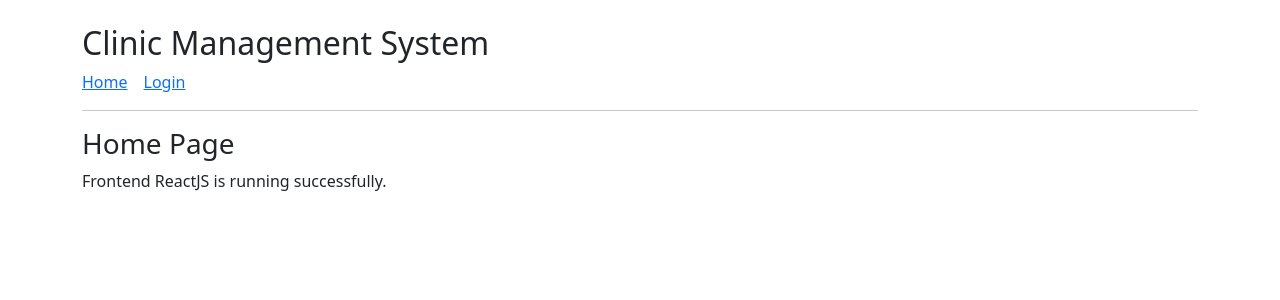
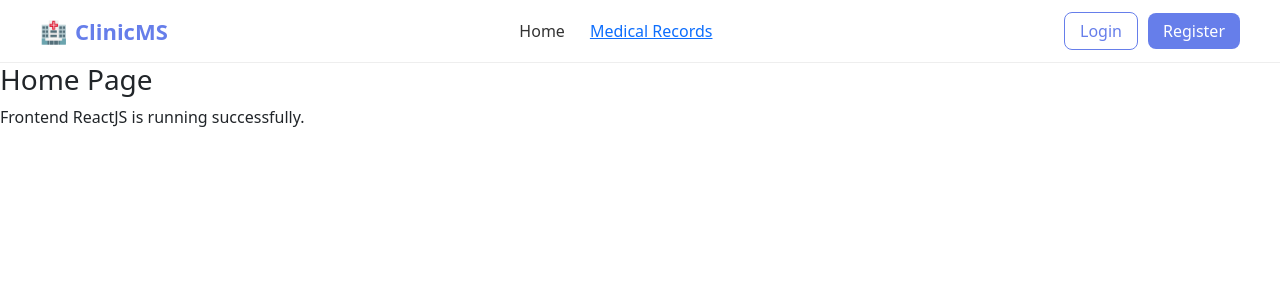
Before and after one commit to hltngyyn-12/clinic-management, a React app in the folder frontend/: page / in a window 1280 px wide. Shown: the top 300 px of the page. Built offline with nearby package versions, Linux system fonts and the light colour scheme; no server answers; the HTML template or start-up script is replaced by a standard one.

Commit message:
feat(ui): add medical records navigation

```diff
--- a/frontend/src/layouts/MainLayout.jsx
+++ b/frontend/src/layouts/MainLayout.jsx
@@ -1,15 +1,154 @@
-import { Outlet, Link } from "react-router-dom";
+import { Outlet, Link, useNavigate } from "react-router-dom";
+
 function MainLayout() {
+  const navigate = useNavigate();
+  const user = JSON.parse(localStorage.getItem("user"));
+
+  const handleLogout = () => {
+    localStorage.removeItem("token");
+    localStorage.removeItem("user");
+    navigate("/login");
+  };
+
   return (
-    <div className="container mt-4">
-      <h2>Clinic Management System</h2>
-      <nav className="mb-3">
-        <Link to="/" className="me-3">Home</Link>
-        <Link to="/login">Login</Link>
+    <>
+      {/* NAVBAR */}
+      <nav
+        style={{
+          position: "sticky",
+          top: 0,
+          zIndex: 1000,
+          backdropFilter: "blur(10px)",
+          background: "rgba(255,255,255,0.8)",
+          padding: "12px 40px",
+          display: "flex",
+          justifyContent: "space-between",
+          alignItems: "center",
+          borderBottom: "1px solid #eee"
+        }}
+      >
+        {/* LOGO */}
+        <div
+          onClick={() => navigate("/")}
+          style={{
+            fontWeight: "bold",
+            fontSize: "22px",
+            cursor: "pointer",
+            display: "flex",
+            alignItems: "center",
+            gap: "8px"
+          }}
+        >
+          🏥 <span style={{ color: "#667eea" }}>ClinicMS</span>
+        </div>
+
+        {/* MENU */}
+        <div style={{ display: "flex", gap: "25px" }}>
+          <Link
+            to="/"
+            style={{
+              textDecoration: "none",
+              color: "#333",
+              fontWeight: "500"
+            }}
+          >
+            Home
+          </Link>
+
+          <Link to="/medical-records">Medical Records</Link>
+
+          {user && (
+            <Link
+              to="/appointments"
+              style={{
+                textDecoration: "none",
+                color: "#333",
+                fontWeight: "500"
+              }}
+            >
+              Appointments
+            </Link>
+          )}
+        </div>
+
+        {/* RIGHT */}
+        <div style={{ display: "flex", alignItems: "center", gap: "10px" }}>
+          {!user ? (
+            <>
+              <button
+                onClick={() => navigate("/login")}
+                style={{
+                  padding: "6px 15px",
+                  borderRadius: "8px",
+                  border: "1px solid #667eea",
+                  background: "transparent",
+                  color: "#667eea",
+                  cursor: "pointer"
+                }}
+              >
+                Login
+              </button>
+
+              <button
+                onClick={() => navigate("/register")}
+                style={{
+                  padding: "6px 15px",
+                  borderRadius: "8px",
+                  border: "none",
+                  background: "#667eea",
+                  color: "#fff",
+                  cursor: "pointer"
+                }}
+              >
+                Register
+              </button>
+            </>
+          ) : (
+            <>
+              {/* Avatar giả */}
+              <div
+                style={{
+                  width: "35px",
+                  height: "35px",
+                  borderRadius: "50%",
+                  background: "#667eea",
+                  color: "#fff",
+                  display: "flex",
+                  alignItems: "center",
+                  justifyContent: "center",
+                  fontWeight: "bold"
+                }}
+              >
+                {user.username?.charAt(0).toUpperCase()}
+              </div>
+
+              <span style={{ fontWeight: "500" }}>
+                {user.username}
+              </span>
+
+              <button
+                onClick={handleLogout}
+                style={{
+                  padding: "6px 12px",
+                  borderRadius: "8px",
+                  border: "none",
+                  background: "#ff4d4f",
+                  color: "#fff",
+                  cursor: "pointer"
+                }}
+              >
+                Logout
+              </button>
+            </>
+          )}
+        </div>
       </nav>
-      <hr />
-      <Outlet />
-    </div>
+
+      {/* CONTENT */}
+      <div>
+        <Outlet />
+      </div>
+    </>
   );
 }
 
```
